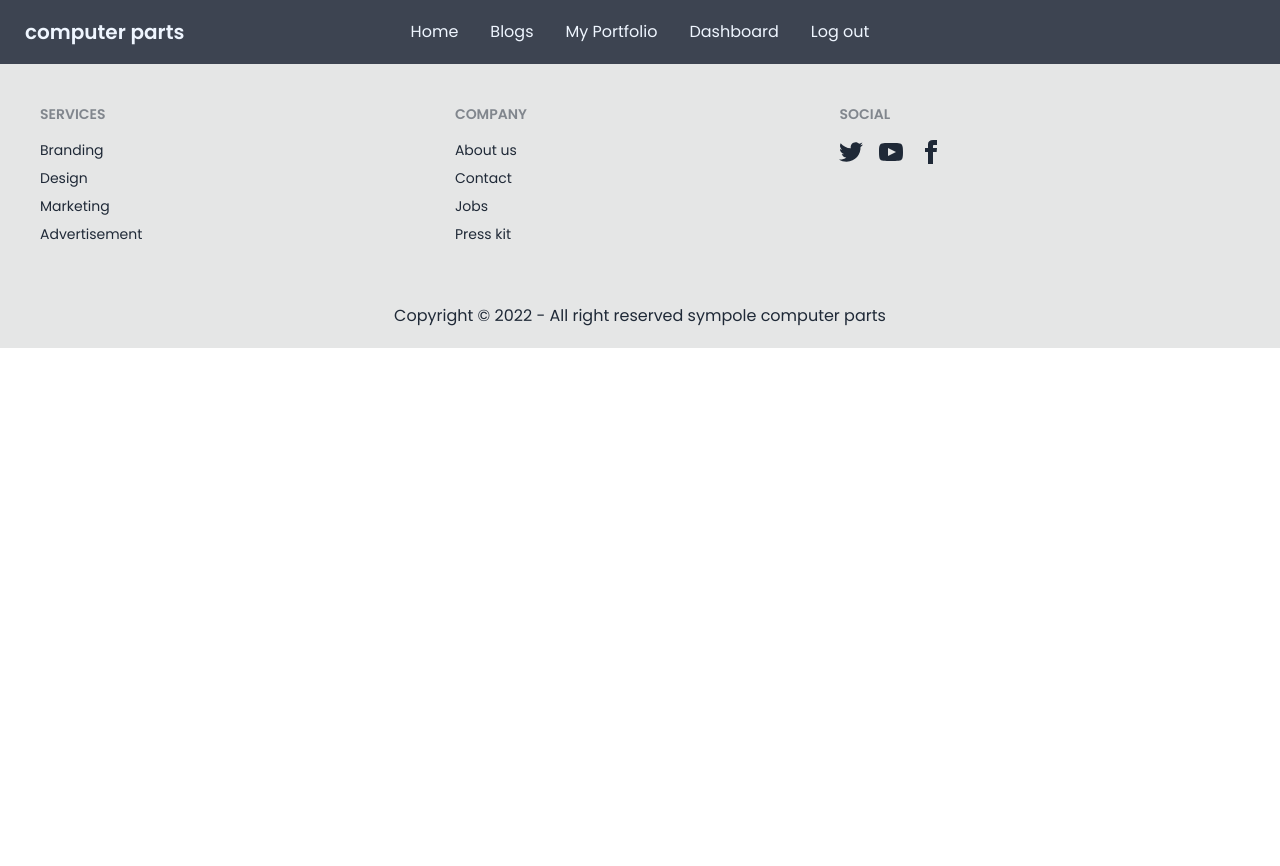
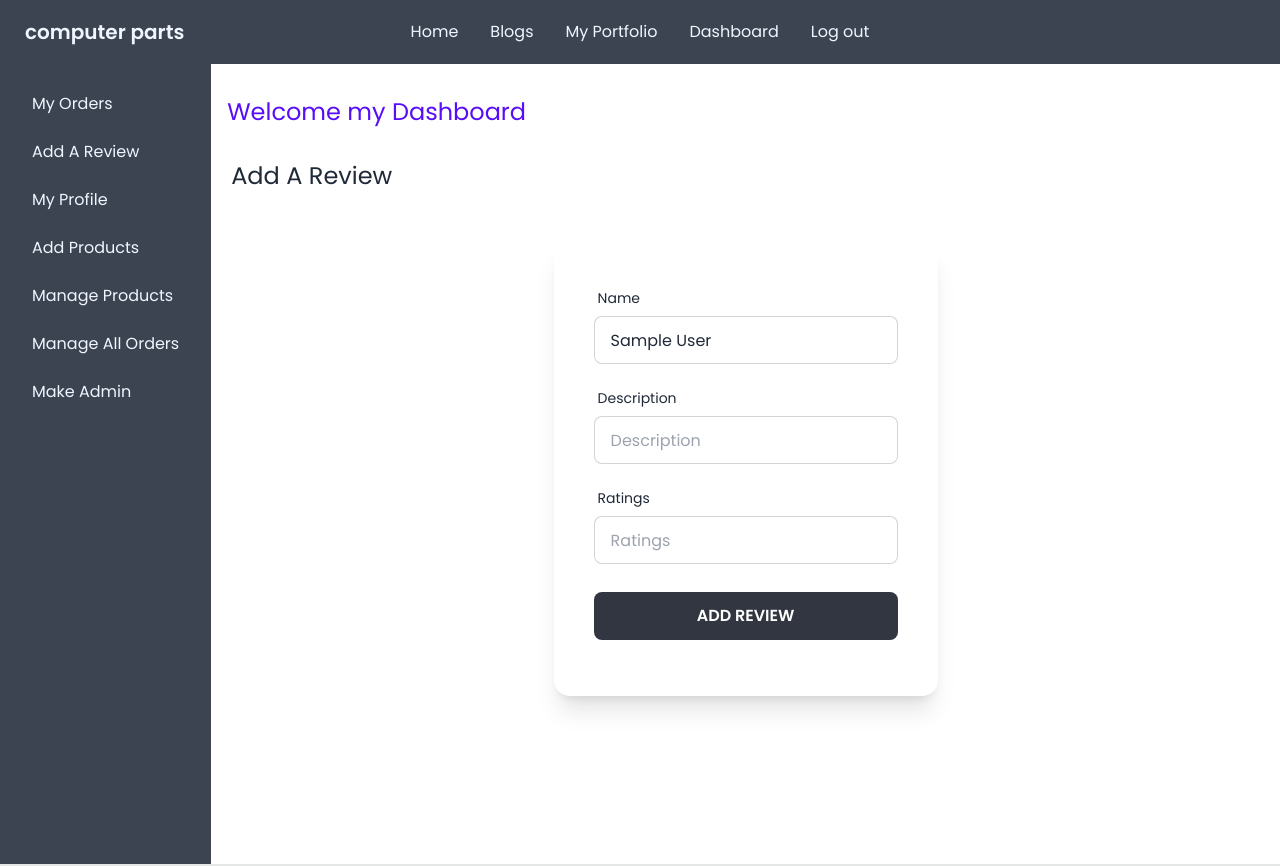
Before and after one commit to monirul360/Computer-parts-client-side, a React (Create React App) app: page /dashboard/addreview in a window 1280 px wide. Shown: the top 866 px of the page. Before the commit the page ends 800 px from the top, so only its background shows below. Built offline with nearby package versions, Linux system fonts and the light colour scheme; no server answers; sample sign-in values are in the browser's storage.

Commit message:
add review page create

```diff
--- a/src/App.js
+++ b/src/App.js
@@ -1,6 +1,5 @@
 import { Route, Routes } from 'react-router-dom';
 import './App.css';
-import Blogs from './Page/Blogs/Blogs';
 import Home from './Page/Home/Home/Home';
 import Login from './Page/Login/Login';
 import Private from './Page/Private/Private';
@@ -14,6 +13,7 @@ import Myorder from './Page/Dashboard/Myorder/Myorder';
 import AddProduct from './Page/Dashboard/AddProduct/AddProduct';
 import Purchase from './Page/Purchase/Purchase';
 import ManageProduct from './Page/Dashboard/ManageProduct/ManageProduct';
+import AddReview from './Page/Dashboard/Review/AddReview';
 function App() {
   return (
     <div>
@@ -34,6 +34,7 @@ function App() {
           <Route index element={<Myorder></Myorder>}></Route>
           <Route path='addproduct' element={<AddProduct></AddProduct>}></Route>
           <Route path='manageProduct' element={<ManageProduct></ManageProduct>}></Route>
+          <Route path='addreview' element={<AddReview></AddReview>}></Route>
         </Route>
       </Routes >
       <Footer></Footer>
--- a/src/Page/Dashboard/Dashboard.js
+++ b/src/Page/Dashboard/Dashboard.js
@@ -14,7 +14,7 @@ const Dashboard = () => {
                     <label for="my-drawer-2" class="drawer-overlay"></label>
                     <ul class="menu p-4 overflow-y-auto bg-neutral  w-50 text-base-content text-blue-50">
                         <li><Link to='/dashboard'>My Orders</Link></li>
-                        <li><Link to='/dashboard'>Add A Review</Link></li>
+                        <li><Link to='/dashboard/addreview'>Add A Review</Link></li>
                         <li><Link to='/'>My Profile</Link></li>
                         <li><Link to='/dashboard/addproduct'>Add Products</Link></li>
                         <li><Link to='/dashboard/manageProduct'>Manage Products</Link></li>
--- /dev/null
+++ b/src/Page/Dashboard/Review/AddReview.js
@@ -0,0 +1,85 @@
+import React, { useState } from 'react';
+import { useAuthState } from 'react-firebase-hooks/auth';
+import { useForm } from 'react-hook-form';
+import { toast } from 'react-toastify';
+import auth from '../../../Firebase-init';
+
+const AddReview = () => {
+    const [user] = useAuthState(auth);
+    const { register, formState: { errors }, handleSubmit, reset } = useForm();
+    const [error, setError] = useState('');
+    const onSubmit = async (data) => {
+        const checkrating = data.ratings;
+        if (checkrating <= 5) {
+            setError('')
+            const rating = {
+                name: data.name,
+                description: data.description,
+                ratings: data.ratings,
+            }
+            // send to your database
+            fetch('http://localhost:5000/review', {
+                method: 'POST',
+                headers: {
+                    'content-type': 'application/json',
+                },
+                body: JSON.stringify(rating)
+            })
+                .then(res => res.json())
+                .then(inserted => {
+                    if (inserted.insertedId) {
+                        toast.success('Add Review successfull');
+                        reset();
+                    }
+                    else {
+                        toast.error('Failed to Add Review');
+                    }
+                })
+        } else {
+            setError("Ratting  1-5 Length");
+        }
+    }
+
+    return (
+        <div>
+            <p className='text-2xl ml-5'>Add A Review</p>
+            <div className="card w-96 p-2 my-12 mx-auto bg-base-100 shadow-xl">
+                <div className="card-body">
+                    <form onSubmit={handleSubmit(onSubmit)}>
+                        <label className="label">
+                            <span className="label-text">Name</span>
+                        </label>
+                        <input type="name" value={user?.displayName} class="input input-bordered w-full max-w-xs" {...register("name", { required: true })} />
+                        <label class="label">
+                            <span class="label-text-alt text-red-700">
+                                {errors.name && "Name is required"}
+                            </span>
+                        </label>
+                        <label className="label">
+                            <span className="label-text">Description</span>
+                        </label>
+                        <input type="text" placeholder="Description" class="input input-bordered w-full max-w-xs" {...register("description", { required: true })} />
+                        <label class="label">
+                            <span class="label-text-alt text-red-700">
+                                {errors.description && "description is required"}
+                            </span>
+                        </label>
+                        <label className="label">
+                            <span className="label-text">Ratings</span>
+                        </label>
+                        <input type="number" placeholder="Ratings" className="input input-bordered w-full max-w-xs" {...register("ratings", { required: true })} />
+                        <label class="label">
+                            <span class="label-text-alt text-red-700">
+                                {errors.ratings && "Ratings is required"}
+                                <p>{error}</p>
+                            </span>
+                        </label>
+                        <input type="submit" value="Add review" class="input input-bordered btn  btn-active mt-3 mb-4 w-full max-w-xs" />
+                    </form>
+                </div>
+            </div>
+        </div>
+    );
+};
+
+export default AddReview;
```
Also changed, not shown: src/Page/Home/ShowReview/ShowReview.js (added).
